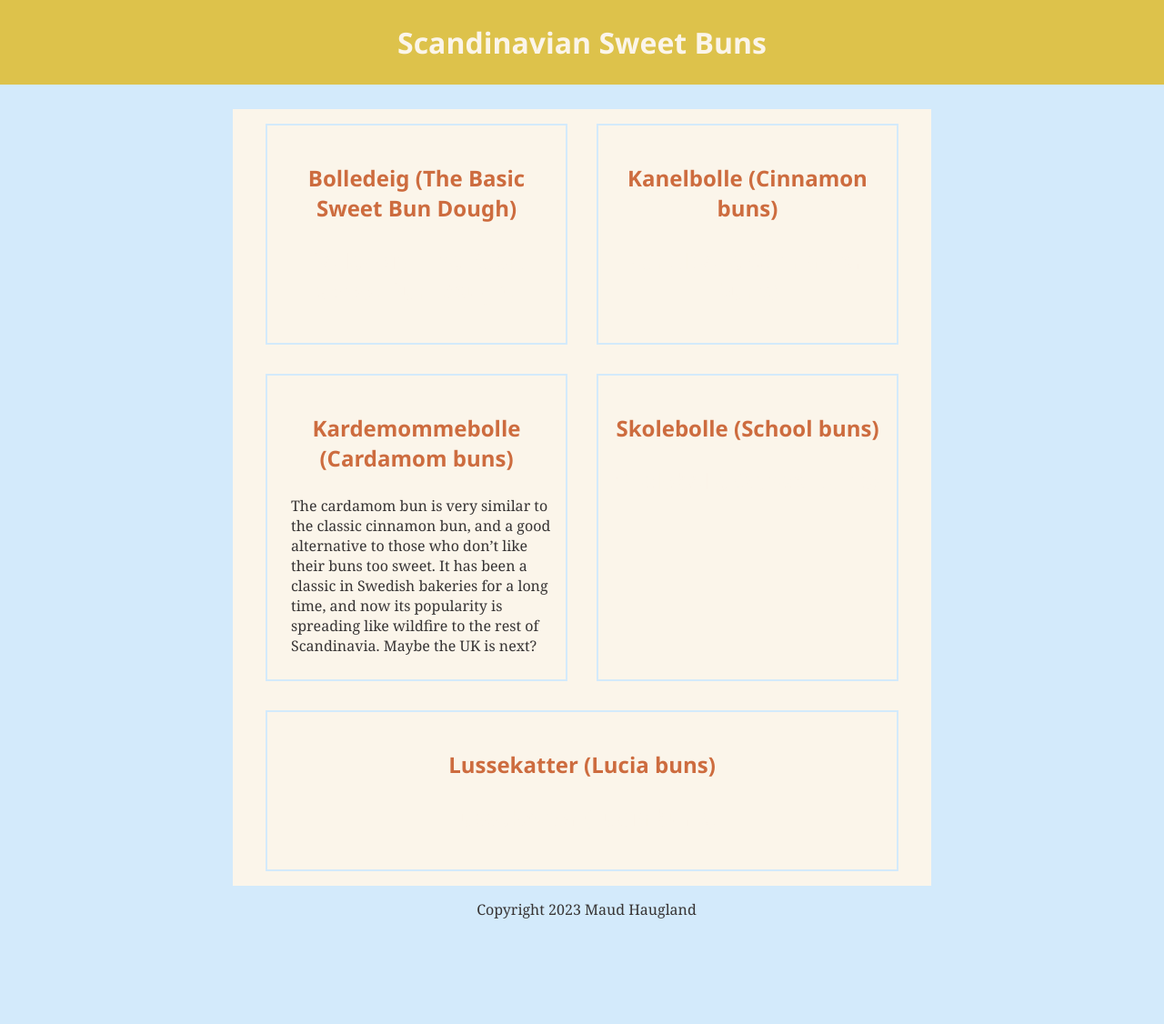
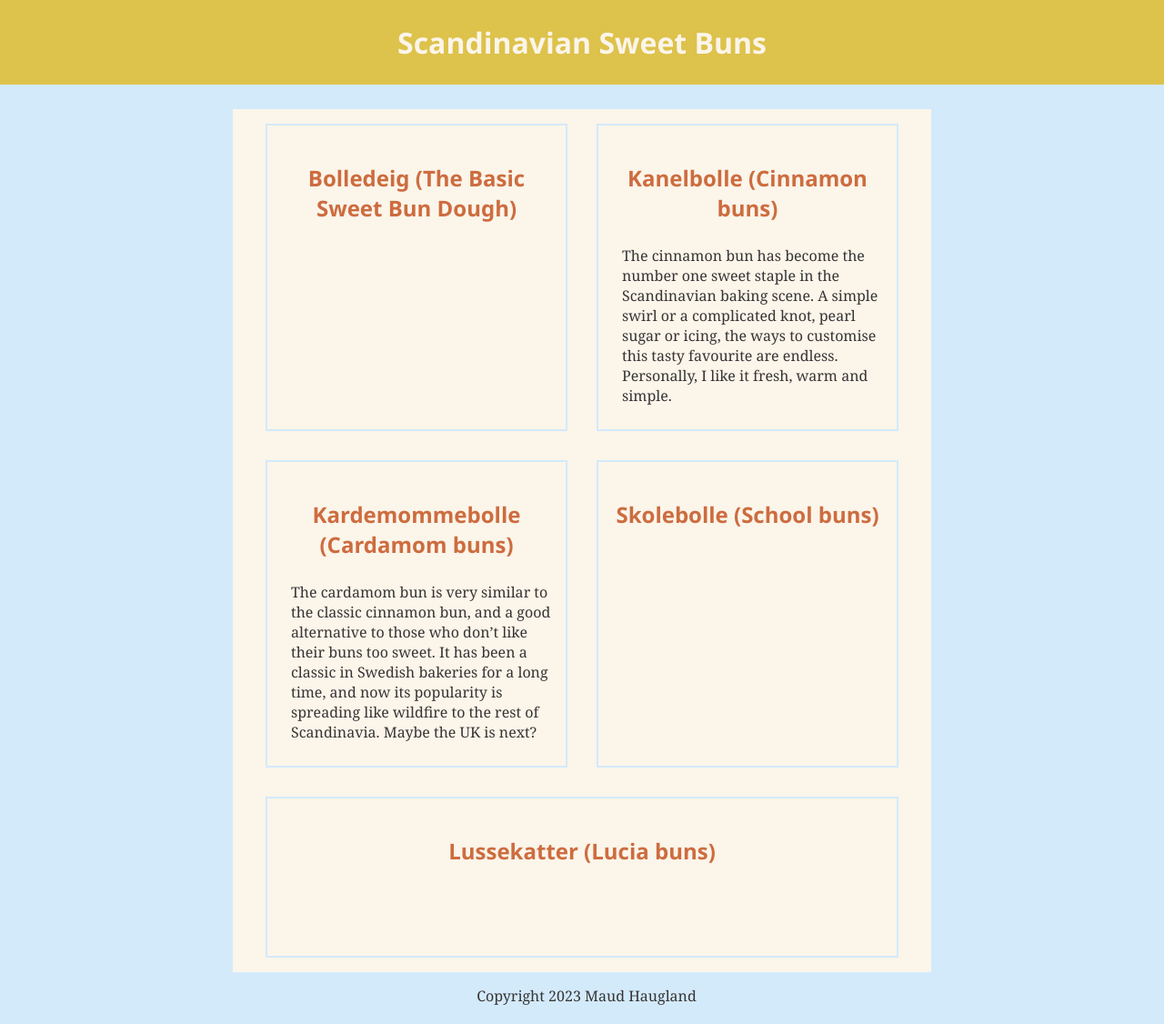
Before and after one commit to maudhaugland/maudsrecipes, a Jekyll site: the page built from pages/recipelisting.md, in a window 1280 px wide and 1126 px high. Shown: the whole window at 91% size. Built offline with Jekyll 4.4.1, drawn with Linux system fonts in a browser that asks for light colours.

Commit message:
Update Recipe “cinnamon-buns”

```diff
--- a/_recipes/cinnamon-buns.md
+++ b/_recipes/cinnamon-buns.md
@@ -4,8 +4,6 @@
 order: 2
 layout: recipe
 ---
-# Kanelbolle (Cinnamon buns)
-
 The cinnamon bun has become the number one sweet staple in the Scandinavian baking scene. A simple swirl or a complicated knot, pearl sugar or icing, the ways to customise this tasty favourite are endless. Personally, I like it fresh, warm and simple.
 
 ![](../uploads/oscar-nord-zoliwdyxxdg-unsplash.jpg)
```
